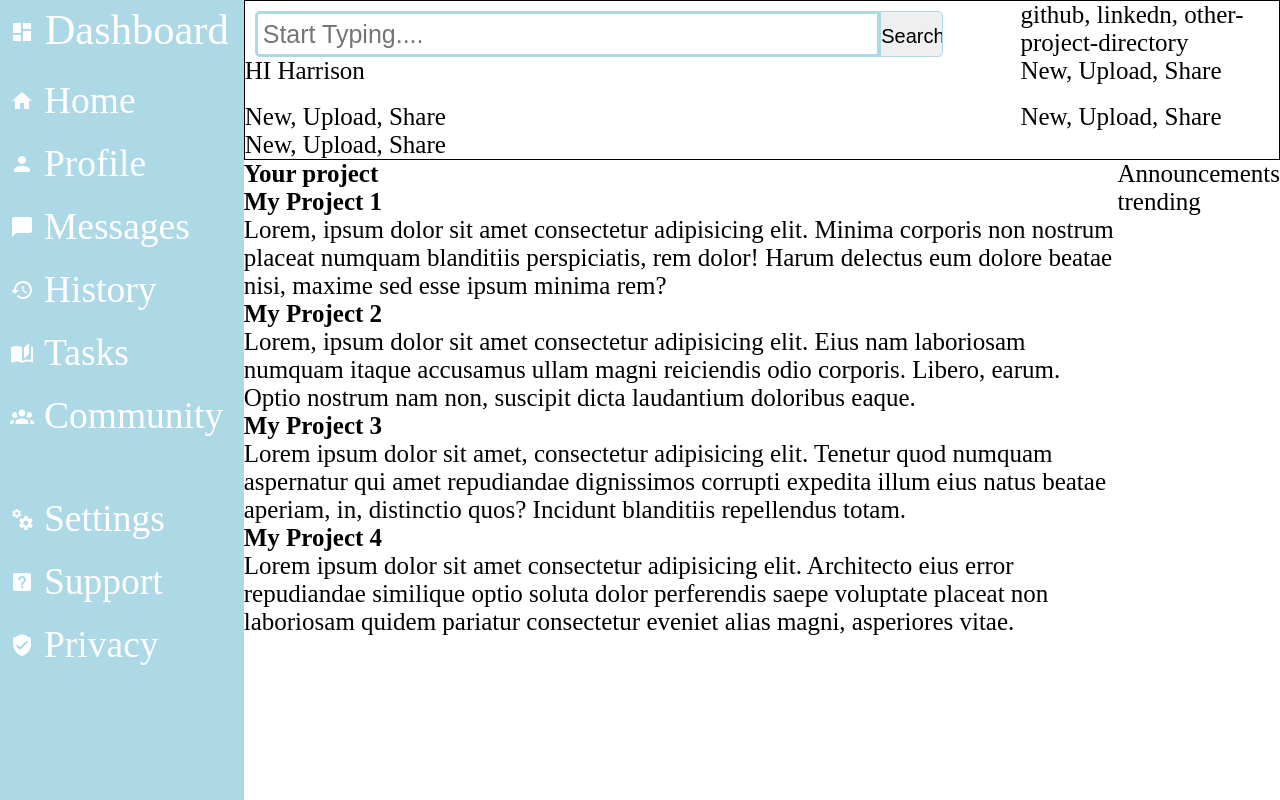
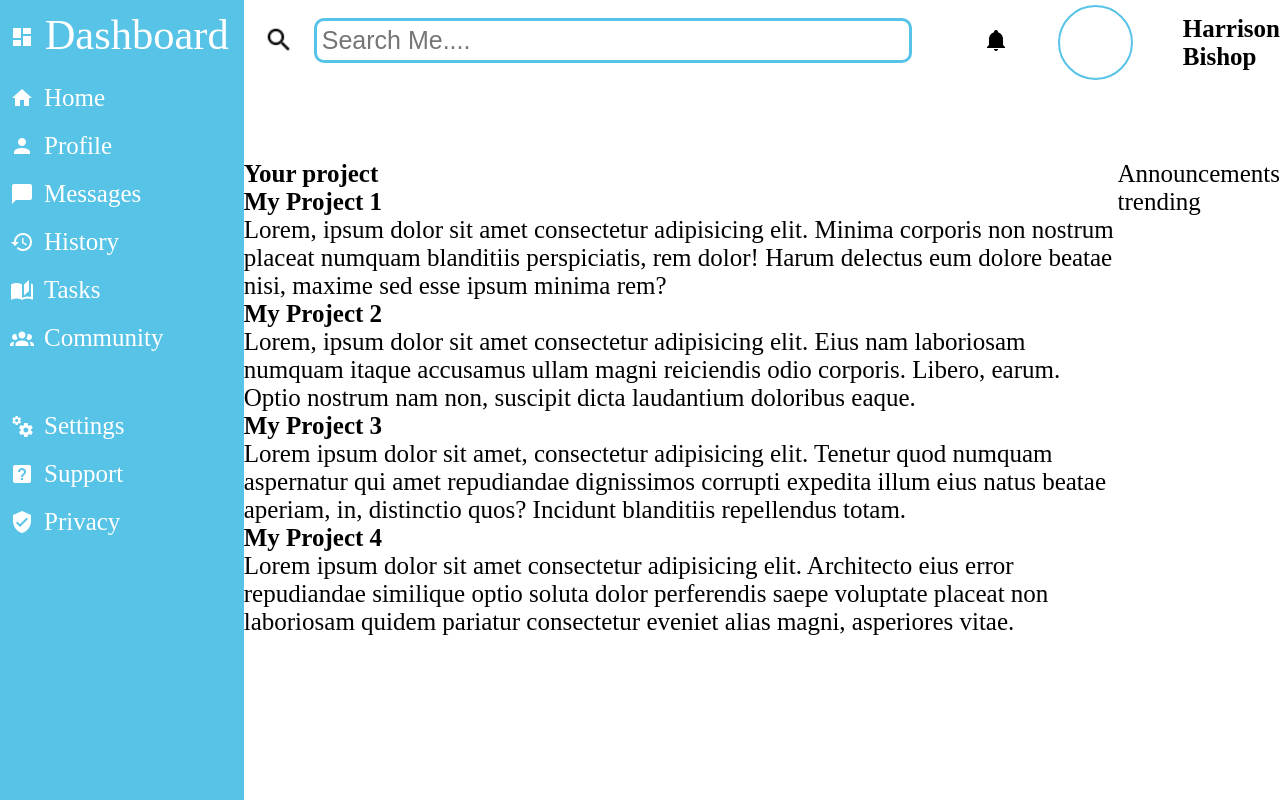
Before and after one commit to HBishop123/project-dashboard, a plain HTML site: page index.html in a window 1280 px wide. Drawn offline with Linux system fonts and the light colour scheme.

Commit message:
added icons, name and bell to the top right of header

```diff
--- a/index.html
+++ b/index.html
@@ -29,23 +29,29 @@
 </div>
 
 <!-- Heading on top of page -->
+
 <header class="heading">
+    <div class="search">
+    <img class="magnify" src="icons/magnify.png" alt="magnifying glass">
+    <input type="text" class="searchTerm"
+    placeholder="Search Me....">
+    </div>
 
-    <div class="search">
-        <input type="text" class="searchTerm"
-        placeholder="Start Typing....">
-        <button type="submit" class="searchButton">Search
-            <i class="fa fa-search"></i>
-        </button>
+    <div class="logo-name-bell">
+        <div class="bell"><img src="icons/bell.png" alt="Bell icon"></div>
+        <div class="portrait"></div>
+        <div class="my-name">Harrison Bishop</div>
+    </div>
+
+    <div class="logo-hi-name">
+        <div class="big-portrait"></div>
+        <div class="hi"></div>
+        <div class="big-name"></div>
+
+
     </div>
 
 
-<div id="my-links" class="header">github, linkedn, other-project-directory</div>
-<div id="hello-there" class="header">HI Harrison</div>
-<div id="header-buttons" class="header">New, Upload, Share</div>
-<div id="header-buttons" class="header">New, Upload, Share</div>
-<div id="header-buttons" class="header">New, Upload, Share</div>
-<div id="header-buttons" class="header">New, Upload, Share</div>
 </header>
 
 
--- a/styles.css
+++ b/styles.css
@@ -20,25 +20,31 @@
 /* Dashboard on the left of screen containing links */
 .dash{
     color: white;
-    background-color: lightblue;
+    background-color: rgb(87, 195, 231);
     grid-row: 1 / -1;
     width: max-content;
     display: flex;
     flex-direction: column;
     gap: 20px;
+    overflow: hidden;
 }
 
 .dash-header{
     font-size: 1.7em;
-    padding: 5px 15px 5px 10px;
+    padding: 10px 15px 5px 10px;
 }
 
 .resource{
-    font-size: 1.5em;
+    font-size: 1em;
     padding-left: 10px;
     display: flex;
     align-items: center;
     gap: 10px;
+}
+
+.resource:hover{
+    color: rgb(222, 139, 208);
+    cursor: pointer;
 }
 
 /* heading */
@@ -46,40 +52,63 @@
     display: grid;
     grid-template-columns: 3fr 1fr;
     grid-template-rows: min-content 1fr;
-    border: 1px solid black;
+    overflow: hidden;
+    padding-left: 20px;
+
+}
+
+.magnify{
+    height: 30px;
+    align-self: center;
 }
 
 /* search bar */
 .search{
     width: 90%;
+    height: fit-content;
     position: relative;
-    display: flex;
-    padding: 10px 0 0 10px
+
+display: flex;
+    align-self: center;
+    gap: 20px;
 }
 
 .searchTerm{
     width: 100%;
-    border: 3px solid lightblue;
+    border: 3px solid rgb(87, 195, 231);
     padding: 5px;
-    border-radius: 5px 0 0 5px;
+    border-radius: 10px;
     outline: none;
     color: rgb(0, 0, 0);
 }
 
-.searchButton{
-    width: 10%;
-    border: 1px solid lightblue;
-    text-align: center;
-    border-radius: 0 5px 5px 0;
-    cursor: pointer;
-    font-size: 20px;
-    overflow: hidden;
+/* bell, name and logo on the top right of header */
+.logo-name-bell{
+    display: flex;
+    flex-direction: row;
+    gap: 50px;
+    justify-content: left;
+    padding-top: 5px;
+
 }
 
-.searchButton:active{
-    background: lightblue;
-    color: white;
+.bell{
+    align-self: center;
 }
+
+.portrait{
+    border: 2px solid rgb(87, 195, 231);
+    border-radius: 50%;
+    min-height: 75px;
+    min-width: 75px;
+    align-self: center;
+}
+
+.my-name{
+    align-self: center;
+    font-weight: bold;
+}
+
 
 
 
@@ -91,3 +120,7 @@
    grid-template-areas: "project project project project project announce"
    "project project project project project trend";
 }
+
+.announce, .trend{
+    overflow: hidden;
+}
```
